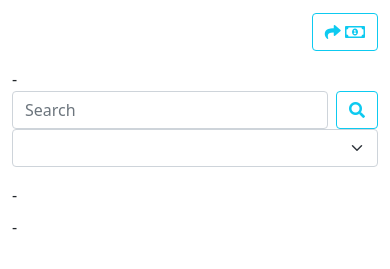
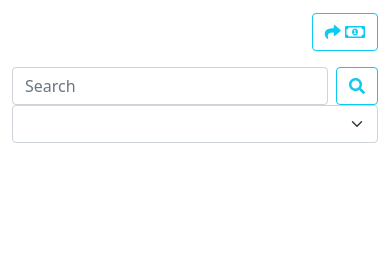
Before and after one commit to fawazahmed0/askgod, a website: page index.html in a window 390 px wide. Shown: the part 29-298 px from the top of the page. Drawn offline with nearby package versions, Linux system fonts and the light colour scheme.

Commit message:
remove unneccessary -

```diff
--- a/index.html
+++ b/index.html
@@ -53,7 +53,7 @@
     </div>
 
     <div class="row">
-      <div class="col-sm-1">-</div>
+      <div class="col-sm-1"></div>
       <div class="col-sm">
         <form class="d-flex" onsubmit="beginSearch(); return false">
           <input id="searchquery" class="form-control mr-2" type="search" placeholder="Search" aria-label="Search" />
@@ -68,9 +68,9 @@
     </div>
 
     <div class="row">
-      <div class="col-sm-1">-</div>
+      <div class="col-sm-1"></div>
       <div id="versescolumn" class="col-sm h5"></div>
-      <div class="col-sm-3">-</div>
+      <div class="col-sm-3"></div>
     </div>
   </div>
 
```
